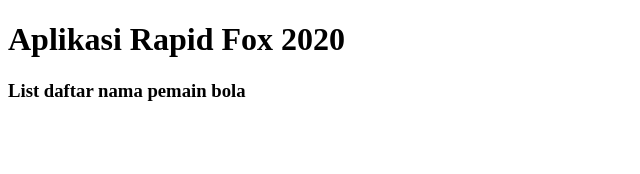
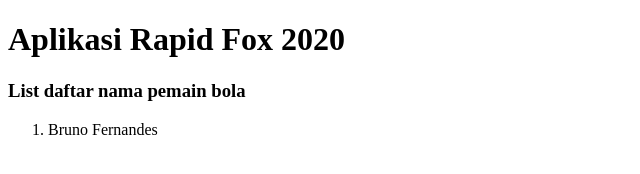
Before and after one commit to i01107/rapid-fox-gitflow, a plain HTML site: page client/index.html in a window 1280 px wide. Shown: the whole page, without its empty margins (0-640 px from the left). Drawn offline with Linux system fonts and the light colour scheme.

Commit message:
Update file client/index.html: - menambahkan Bruno Fernandes

```diff
--- a/client/index.html
+++ b/client/index.html
@@ -9,5 +9,9 @@
   <h1>Aplikasi Rapid Fox 2020</h1>
 
   <h3>List daftar nama pemain bola</h3>
+
+  <ol>
+    <li>Bruno Fernandes</li>
+  </ol>
 </body>
 </html>
```
